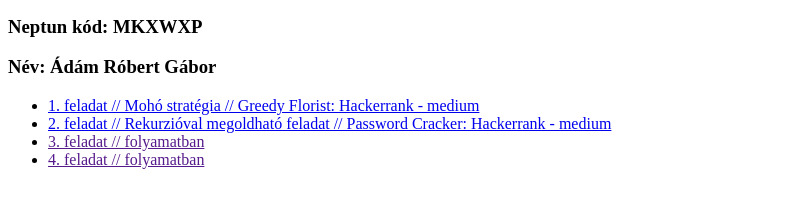
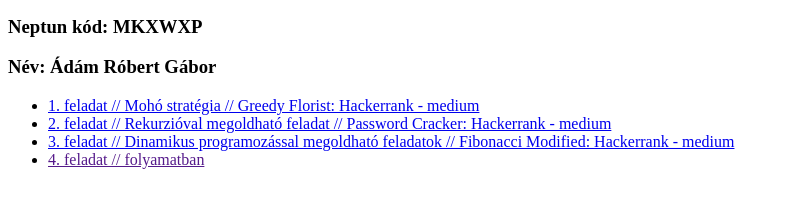
Before and after one commit to adamrobert77/L_Algoritmusok_es_adatszerkezetek_I, a plain HTML site: page index.html in a window 1280 px wide. Shown: the part 105-312 px from the top of the page, without its empty margins (0-789 px from the left). Drawn offline with Linux system fonts and the light colour scheme.

Commit message:
Update index.html

```diff
--- a/index.html
+++ b/index.html
@@ -15,7 +15,7 @@
 
     <li><a href="https://github.com/adamrobert77/L_Algoritmusok_es_adatszerkezetek_I/tree/main/02_Rekurzióval%20megoldható%20feladatok"> 2. feladat // Rekurzióval megoldható feladat // Password Cracker: Hackerrank - medium</a></li>
 
-    <li><a href=""> 3. feladat // folyamatban</a></li>
+    <li><a href="https://github.com/adamrobert77/L_Algoritmusok_es_adatszerkezetek_I/tree/main/03_Dinamikus%20programozassal%20megoldhato%20feladatok"> 3. feladat // Dinamikus programozással megoldható feladatok // Fibonacci Modified: Hackerrank - medium</a></li>
 
     <li><a href=""> 4. feladat // folyamatban</a></li>
 </ul>
```
